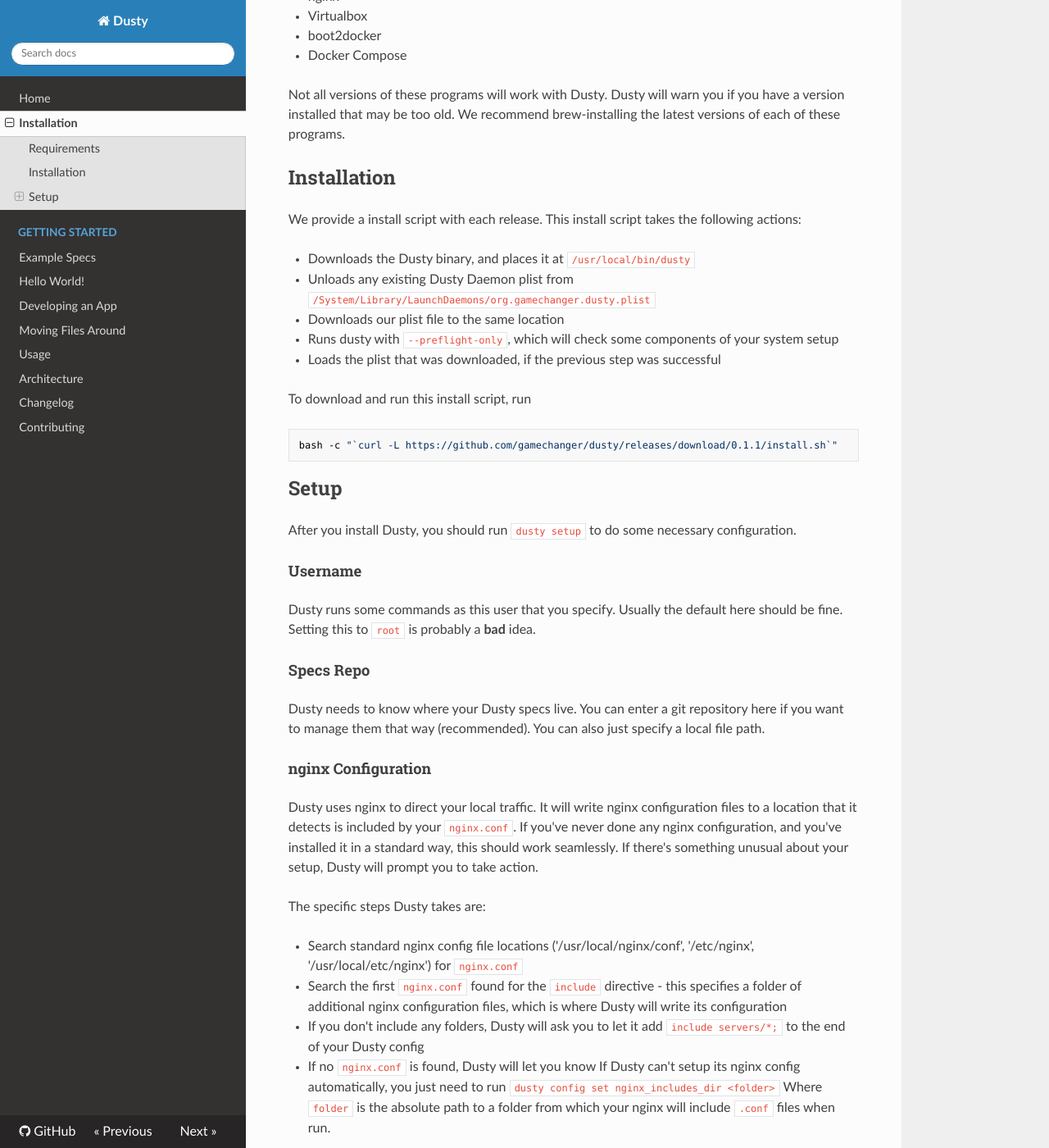
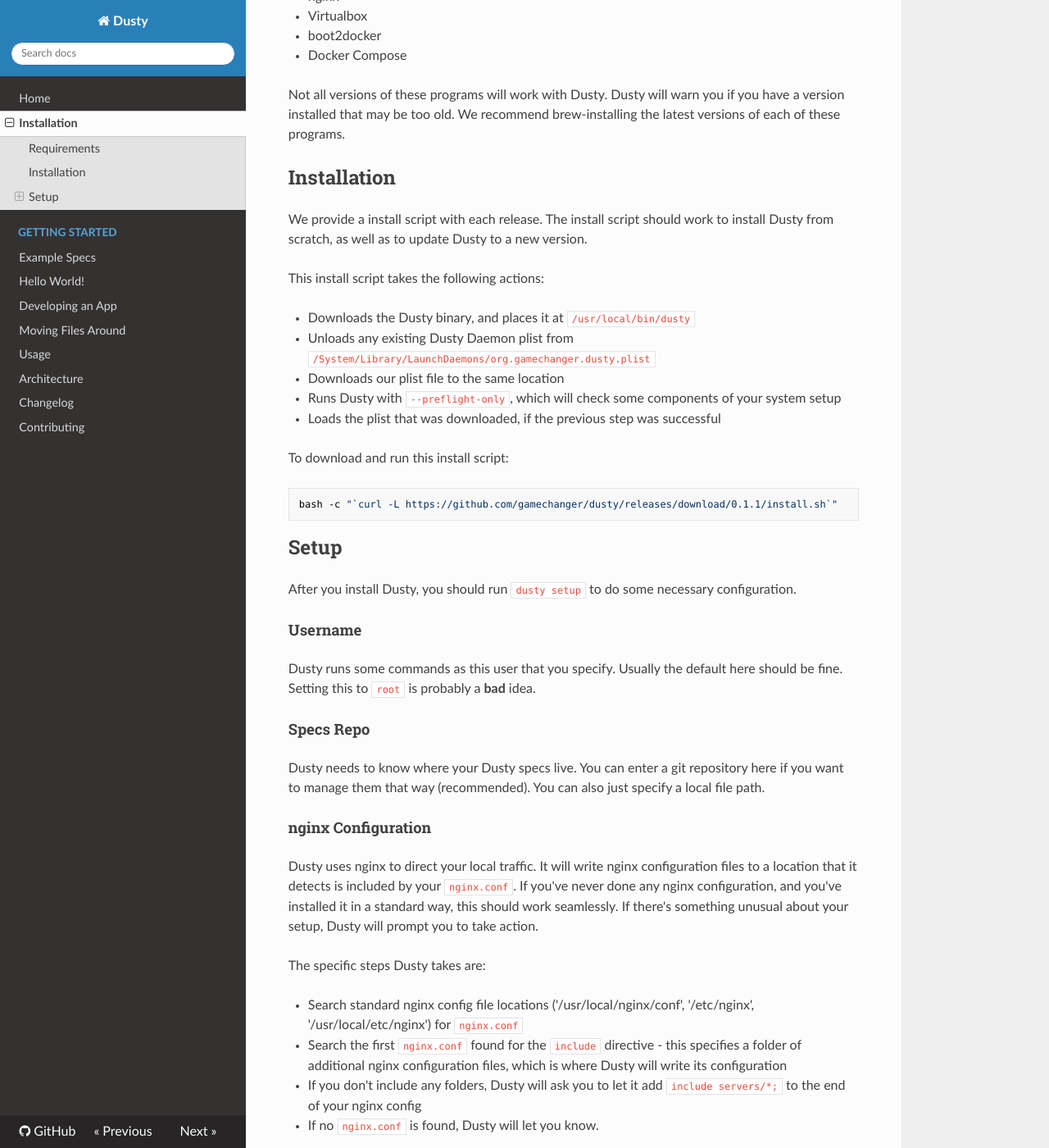
Before and after one commit to gamechanger/dusty, an MkDocs documentation site: the page built from docs/installation.md, in a window 1280 px wide and 1400 px high, scrolled down 280 px. Shown: the whole window at 82% size. Built offline with MkDocs 1.6.1, drawn with Linux system fonts in a browser that asks for light colours; nearby versions of some CDN libraries; old or Windows-style settings are respelled for this version of MkDocs; some of the changed text lies outside the part shown.

Commit message:
fix small stuff

````diff
--- a/docs/installation.md
+++ b/docs/installation.md
@@ -15,16 +15,18 @@
 
 ## Installation
 
-We provide a install script with each release.  This install script
-takes the following actions:
+We provide a install script with each release. The install script should work
+to install Dusty from scratch, as well as to update Dusty to a new version.
+
+This install script takes the following actions:
 
 * Downloads the Dusty binary, and places it at `/usr/local/bin/dusty`
 * Unloads any existing Dusty Daemon plist from `/System/Library/LaunchDaemons/org.gamechanger.dusty.plist`
 * Downloads our plist file to the same location
-* Runs dusty with `--preflight-only`, which will check some components of your system setup
+* Runs Dusty with `--preflight-only`, which will check some components of your system setup
 * Loads the plist that was downloaded, if the previous step was successful
 
-To download and run this install script, run
+To download and run this install script:
 ```
 bash -c "`curl -L https://github.com/gamechanger/dusty/releases/download/0.1.1/install.sh`"
 ```
````
Also changed, not shown: other parts of docs/installation.md (+3 -2 lines).
